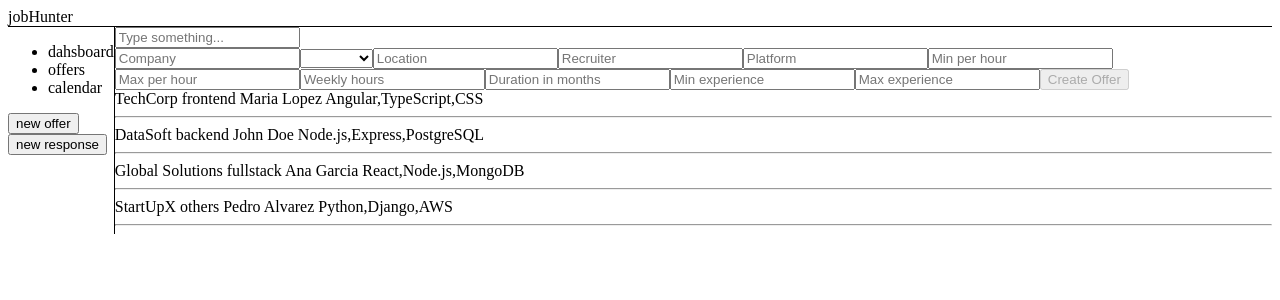
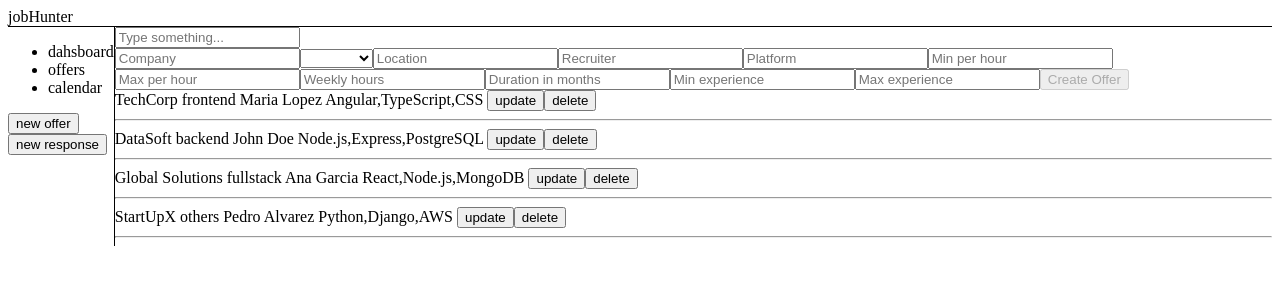
Before and after one commit to gabrielardevol/jobHunter-frontend, an Angular app in the folder jobHunter-frontend/: page / in a window 1280 px wide. Shown: the top 300 px of the page. Built offline with nearby package versions, Linux system fonts and the light colour scheme.

Commit message:
delete offer

```diff
--- a/jobHunter-frontend/src/app/app.component.html
+++ b/jobHunter-frontend/src/app/app.component.html
@@ -12,6 +12,9 @@
   <main>
     <app-offer-form [offerId]="selectedOffer"></app-offer-form>
     <router-outlet></router-outlet>
-    <app-offers (selectedOffer)="selectedOffer = $event"></app-offers>
+    <app-offers
+      (selectedOffer)="selectedOffer = $event"
+      (deletedOffer)="offersService.deleteOffer($event)">
+    </app-offers>
   </main>
 </div>
--- a/jobHunter-frontend/src/app/app.component.ts
+++ b/jobHunter-frontend/src/app/app.component.ts
@@ -2,6 +2,7 @@ import { Component } from '@angular/core';
 import { RouterOutlet } from '@angular/router';
 import { OffersComponent } from './offers.component';
 import { OfferFormComponent } from "./offer-form.component";
+import { OffersService } from './services/offers.service';
 
 @Component({
   selector: 'app-root',
@@ -12,4 +13,5 @@ import { OfferFormComponent } from "./offer-form.component";
 export class AppComponent {
   title = 'jobHunter-frontend';
   selectedOffer: string | undefined = undefined;
+  constructor(public offersService: OffersService){}
 }
--- a/jobHunter-frontend/src/app/offers.component.ts
+++ b/jobHunter-frontend/src/app/offers.component.ts
@@ -7,12 +7,13 @@ import { AsyncPipe } from "@angular/common";
   selector: 'app-offers',
   imports: [NgForOf, AsyncPipe],
   template: `
-    <div  *ngFor="let offer of offersService.offers$ | async"
-    (click)="this.selectedOffer.emit(offer.id)">
+    <div  *ngFor="let offer of offersService.offers$ | async">
       {{offer.company}}
       {{offer.role}}
       {{offer.recruiter}}
       {{offer.skills}}
+      <button (click)="this.selectedOffer.emit(offer.id)">update</button>
+      <button (click)="this.deletedOffer.emit(offer.id)">delete</button>
       <hr>
     </div>
 
@@ -21,6 +22,8 @@ import { AsyncPipe } from "@angular/common";
 })
 export class OffersComponent {
   @Output() selectedOffer = new EventEmitter<string>;
+  @Output() deletedOffer = new EventEmitter<string>;
+
   constructor(public offersService: OffersService) {
 
   }
--- a/jobHunter-frontend/src/app/services/offers.service.ts
+++ b/jobHunter-frontend/src/app/services/offers.service.ts
@@ -54,7 +54,10 @@ export class OffersService {
     // si no, actualitza la oferta a indexedDB
   }
 
-  deleteOffer(index: number) {
+  deleteOffer(id: string) {
+    const current = this.offersSubject.value;
+    const updated = current.filter(offer => offer.id !== id);
+    this.offersSubject.next(updated);
     //actualitza la oferta al behaviourSubject
     // si mock = false ------------
     //si està autenticat, actualitza la oferta al backend
```
